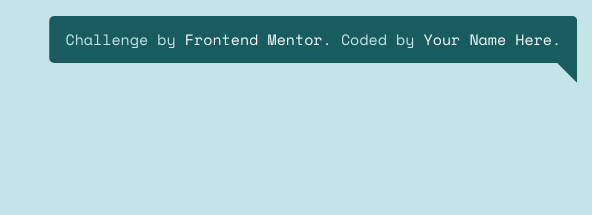
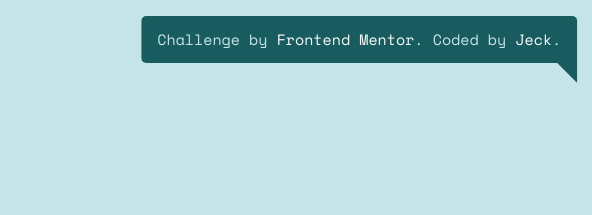
Before and after one commit to j-tomajin/FrontendMentor.Tip-Calculator-App, a plain HTML site: page index.html in a window 1280 px wide. Shown: the top 215 px of the page, 688-1280 px from the left. Drawn offline with Linux system fonts and the light colour scheme.

Commit message:
added links on attribution

```diff
--- a/index.html
+++ b/index.html
@@ -83,7 +83,7 @@
 
      <div class="attribution">
     Challenge by <a href="https://www.frontendmentor.io?ref=challenge" target="_blank">Frontend Mentor</a>.
-    Coded by <a href="#">Your Name Here</a>.
+    Coded by <a href="https://github.com/j-tomajin">Jeck</a>.
   </div>
   </main>
 </body>
```
